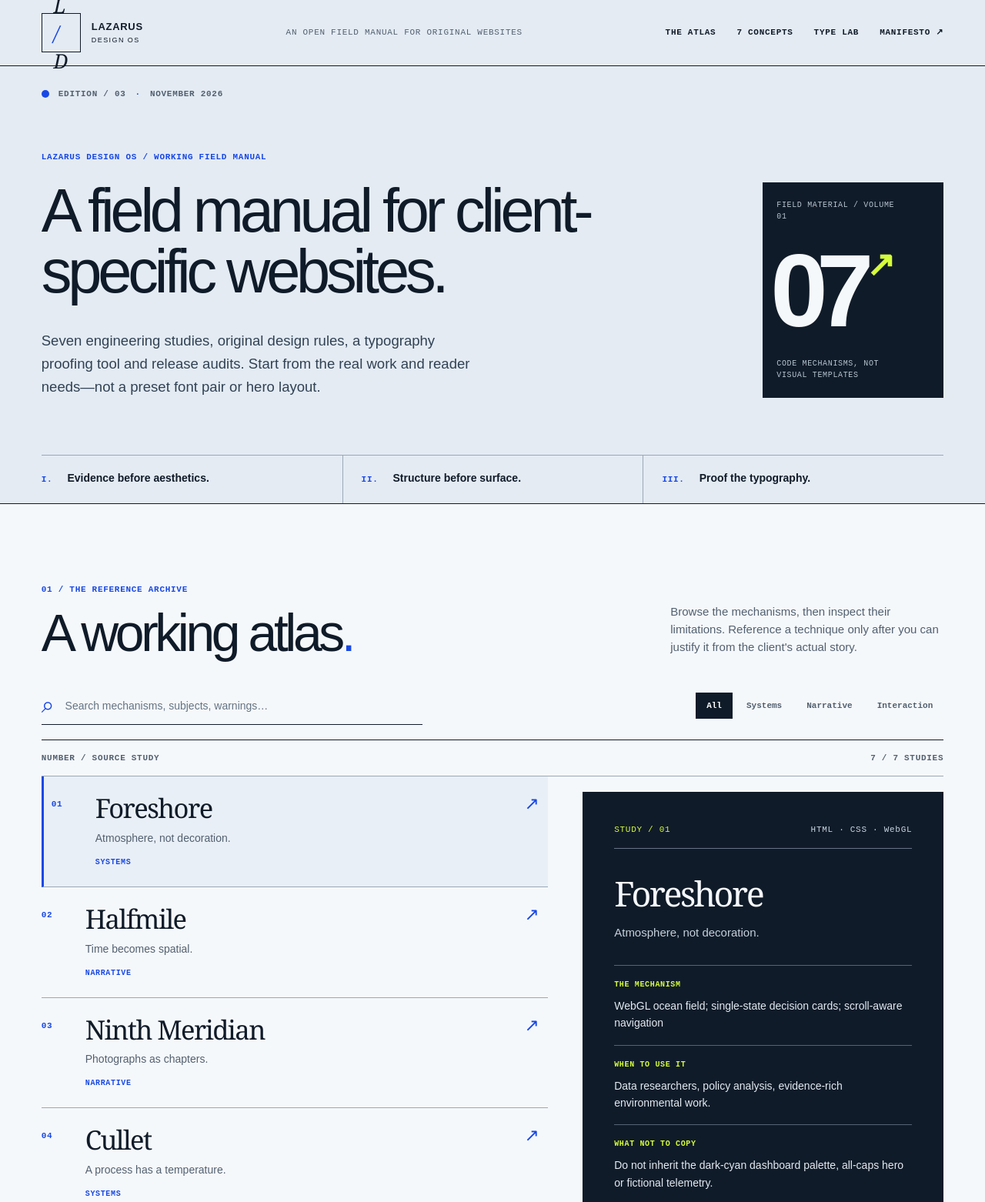
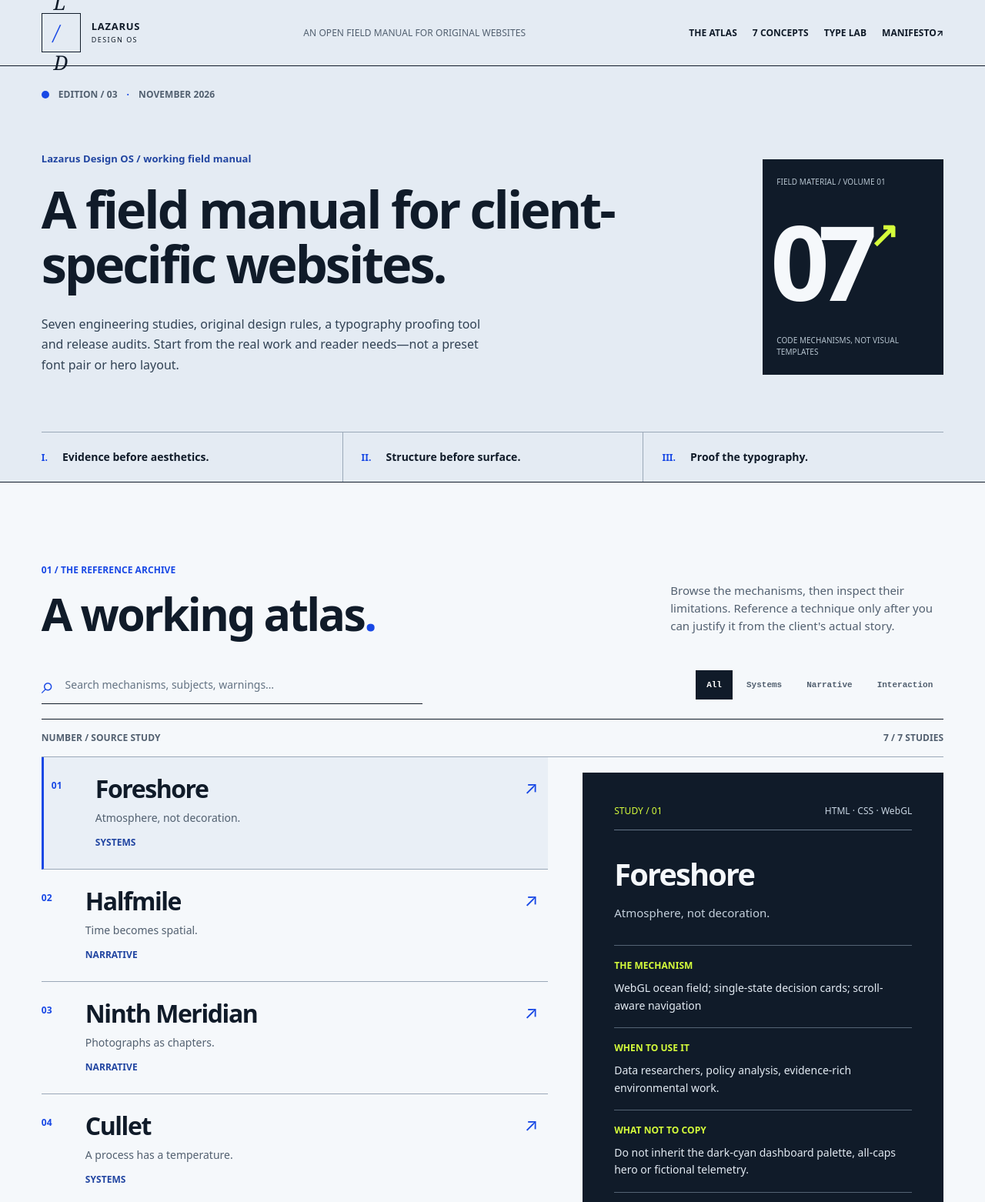
Before and after one commit to AzrielChoerulHakim/lazarus-design-os, a plain HTML site: page index.html in a window 1280 px wide. Shown: the top 1562 px of the page at 77% size. Drawn offline with Linux system fonts and the light colour scheme.

Commit message:
catalogue typography: replace pseudo-editorial serif/micro-mono defaults with legible task-led hierarchy

```diff
--- a/styles.css
+++ b/styles.css
@@ -1,7 +1,7 @@
 :root{--bg:#e4ebf3;--ink:#101b29;--mute:#526070;--line:#9aa8b8;--line-soft:#c0cbd6;--blue:#1848e5;--light:#f5f8fb;--signal:#d5fd3b;--pad:clamp(19px,4.2vw,76px)}
 *,*::before,*::after{box-sizing:border-box}
 html{scroll-behavior:smooth;scroll-padding-top:36px}
-body{margin:0;background:var(--bg);color:var(--ink);font-family:Arial,Helvetica,sans-serif;-webkit-font-smoothing:antialiased}
+body{margin:0;background:var(--bg);color:var(--ink);font-family:system-ui,-apple-system,BlinkMacSystemFont,'Segoe UI',Arial,sans-serif;font-size:16px;line-height:1.5;-webkit-font-smoothing:antialiased}
 a{color:inherit;text-decoration:none}
 button,input{font:inherit}
 button{cursor:pointer}
@@ -16,21 +16,21 @@ button{cursor:pointer}
 .slash{color:var(--blue)}
 .brand-text{font-weight:800;font-size:13px;letter-spacing:.055em;line-height:1.2}
 .brand-text span{font-weight:400;letter-spacing:.16em;font-size:9px}
-.nav-middle,.mast-nav nav,.statement-marker,.chapter-tag,.plate-top,.plate-bottom,.ax-index,.section-kicker,.archive-head,.study-num,.study-tag,.detail-index,.detail-label,.text-link,.footer-meta,.detail-link,.detail-context{font-family:'Courier New',Courier,monospace;font-size:11px;letter-spacing:.065em;line-height:1.5}
+.nav-middle,.mast-nav nav,.statement-marker,.chapter-tag,.plate-top,.plate-bottom,.ax-index,.section-kicker,.archive-head,.study-num,.study-tag,.detail-index,.detail-label,.text-link,.footer-meta,.detail-link,.detail-context{font-family:system-ui,-apple-system,sans-serif;font-size:12px;letter-spacing:.005em;line-height:1.5}
 .nav-middle{color:var(--mute);text-align:center}
-.mast-nav nav{display:flex;gap:27px;font-weight:bold;white-space:nowrap}
+.mast-nav nav{display:flex;gap:20px;font-weight:650;white-space:nowrap}.mast-nav nav a{min-height:44px;display:inline-flex;align-items:center}
 .mast-nav a:hover,.text-link:hover,.footer a:hover{color:var(--blue)}
 .statement{padding:28px var(--pad) 0;border-bottom:1px solid var(--ink)}
 .statement-marker{display:flex;align-items:center;gap:12px;font-weight:700;color:var(--mute)}
 .statement-marker>span:not(.signal){color:var(--blue)}
 .signal{width:10px;height:10px;background:var(--blue);border-radius:50%;display:inline-block}
 .statement-grid{display:grid;grid-template-columns:minmax(0,1fr) 235px;gap:55px;align-items:end;padding:65px 0 74px}
-.chapter-tag{margin:0 0 23px;text-transform:uppercase;color:var(--blue);font-weight:700}
+.chapter-tag{margin:0 0 19px;text-transform:none;color:#2145a1;font-weight:700;font-size:13px}
 h1,h2,h3,p{margin-top:0}
-h1,h2{font-weight:400;letter-spacing:-.065em}
-h1{font-size:clamp(47px,6.2vw,110px);line-height:.99;max-width:1120px;margin-bottom:36px}
-h1 em,h2 em{font-family:Georgia,'Times New Roman',serif;font-weight:400;letter-spacing:-.08em}
-.statement-copy{font-size:clamp(15px,1.45vw,19px);line-height:1.6;max-width:580px;color:#314254;margin:0}
+h1,h2{font-weight:650;letter-spacing:-.045em}
+h1{font-size:clamp(41px,5.2vw,83px);line-height:1.07;max-width:21ch;margin-bottom:30px;overflow-wrap:break-word}
+h1 em,h2 em{font-family:inherit;font-weight:inherit;letter-spacing:inherit;font-style:normal}
+.statement-copy{font-size:clamp(16px,1.2vw,18px);line-height:1.65;max-width:64ch;color:#314254;margin:0}
 .index-plate{background:var(--ink);color:var(--light);min-height:280px;padding:22px 18px;display:flex;flex-direction:column;justify-content:space-between}
 .plate-top,.plate-bottom{max-width:160px;color:#b6c4cf;font-size:10px}
 .index-value{font-size:134px;font-weight:bold;line-height:.8;letter-spacing:-.11em;margin-left:-8px}
@@ -42,7 +42,7 @@ h1 em,h2 em{font-family:Georgia,'Times New Roman',serif;font-weight:400;letter-s
 .library{padding:100px var(--pad) 120px;background:var(--light)}
 .section-kicker{color:var(--blue);font-weight:bold}
 .section-title{display:flex;align-items:end;justify-content:space-between;gap:36px;margin:0 0 36px}
-.section-title h2{font-size:clamp(47px,5.3vw,79px);line-height:.98;margin:16px 0 0}
+.section-title h2{font-size:clamp(40px,4.6vw,68px);line-height:1.08;margin:15px 0 0}
 .period{color:var(--blue)}
 .section-title>p{max-width:355px;margin:0 0 4px;color:var(--mute);line-height:1.55;font-size:15px}
 .controls{display:flex;gap:15px;align-items:center;justify-content:space-between;margin-bottom:19px;flex-wrap:wrap}
@@ -62,9 +62,9 @@ h1 em,h2 em{font-family:Georgia,'Times New Roman',serif;font-weight:400;letter-s
 .study-button:hover,.study-button[aria-current=true]{background:#e9eff6;padding-left:13px}
 .study-button[aria-current=true]{border-left:3px solid var(--blue);padding-left:10px}
 .study-num{padding-top:6px;font-weight:bold;color:var(--blue)}
-.study-title{display:block;font-family:Georgia,'Times New Roman',serif;font-size:clamp(27px,2.7vw,42px);line-height:1.12;letter-spacing:-.045em}
+.study-title{display:block;font-family:inherit;font-weight:650;font-size:clamp(25px,2.5vw,38px);line-height:1.16;letter-spacing:-.045em;overflow-wrap:break-word}
 .study-subtitle{display:block;font-size:14px;line-height:1.5;color:var(--mute);margin-top:9px}
-.study-tag{display:inline-block;margin-top:13px;color:var(--blue);font-weight:bold;font-size:10px;text-transform:uppercase}
+.study-tag{display:inline-block;margin-top:13px;color:#2145a1;font-weight:700;font-size:12px;text-transform:none}
 .study-arrow{font-size:23px;color:var(--blue)}
 .empty{padding:38px 6px;color:var(--mute);font-size:15px;line-height:1.6}
 .detail-shell{position:sticky;top:26px;margin-top:20px}
@@ -72,25 +72,25 @@ h1 em,h2 em{font-family:Georgia,'Times New Roman',serif;font-weight:400;letter-s
 .detail-top{display:flex;justify-content:space-between;gap:15px;border-bottom:1px solid #647487;padding-bottom:15px;margin-bottom:35px}
 .detail-index{color:var(--signal)}
 .detail-context{color:#c8d5e2;text-align:right}
-.detail h3{font-family:Georgia,serif;font-weight:400;font-size:clamp(37px,3.5vw,58px);letter-spacing:-.055em;line-height:1.03;margin-bottom:16px}
+.detail h3{font-family:inherit;font-weight:650;font-size:clamp(31px,3.1vw,47px);letter-spacing:-.045em;line-height:1.13;margin-bottom:16px;overflow-wrap:anywhere}
 .detail h3 em{color:var(--signal)}
 .detail-deck{color:#c4d0dc;line-height:1.6;font-size:15px;max-width:360px;margin-bottom:30px}
 .detail-field{border-top:1px solid #546374;padding:17px 0}
-.detail-label{display:block;color:var(--signal);margin-bottom:9px;font-weight:700;font-size:10px}
+.detail-label{display:block;color:var(--signal);margin-bottom:9px;font-weight:700;font-size:12px}
 .detail-value{font-size:14px;line-height:1.6;color:#e2eaf2;margin:0}
 .detail-link{display:inline-flex;margin-top:24px;background:var(--signal);color:var(--ink);padding:14px 17px;font-weight:bold;gap:20px}
 .detail-link:hover{background:white}
 .method{padding:88px var(--pad) 110px;border-top:1px solid var(--ink)}
 .method-body{display:grid;grid-template-columns:1.25fr .75fr;gap:clamp(35px,7vw,110px);padding-top:35px}
-.method h2{font-size:clamp(46px,5.6vw,83px);line-height:1.05}
+.method h2{font-size:clamp(42px,4.5vw,68px);font-weight:650;line-height:1.11;max-width:21ch}
 .method-copy{padding-top:8px}
 .method-copy p{font-size:16px;line-height:1.73;color:#394b5c}
 .text-link{display:inline-flex;gap:16px;border-bottom:2px solid var(--blue);padding:14px 0;margin-top:17px;font-weight:bold}
 .footer{background:var(--ink);color:var(--light);padding:50px var(--pad) 30px}
 .footer-brand{font-size:clamp(33px,5vw,75px);letter-spacing:-.065em;font-weight:bold;line-height:1}
 .footer-brand i{font-family:Georgia,serif;font-weight:400;color:var(--signal)}
-.footer-meta{display:flex;flex-wrap:wrap;justify-content:space-between;gap:16px;color:#bfcbd6;margin-top:60px;padding-top:19px;border-top:1px solid #586878;font-size:10px}
+.footer-meta{display:flex;flex-wrap:wrap;justify-content:space-between;gap:16px;color:#cbd6df;margin-top:60px;padding-top:19px;border-top:1px solid #586878;font-size:12px}
 @media(max-width:1050px){.nav-middle{display:none}.statement-grid{gap:20px;grid-template-columns:minmax(0,1fr) 195px}.index-plate{min-height:240px}.index-value{font-size:108px}}
 @media(max-width:820px){.mast-nav{min-height:76px}.statement-grid{display:block;padding:56px 0 40px}.index-plate{display:none}.axioms{grid-template-columns:1fr}.axioms>div,.axioms>div+div{border-left:0;padding:13px 0;border-top:1px solid var(--line)}.library{padding-top:66px;padding-bottom:75px}.section-title{display:block}.section-title>p{margin-top:22px}.archive-grid{grid-template-columns:1fr;gap:25px}.detail-shell{position:static;margin-top:0}.detail{min-height:auto}.method-body{grid-template-columns:1fr;gap:0}}
-@media(max-width:550px){.mast-nav{padding:13px var(--pad)}.brand{gap:10px}.brand-text{font-size:11px}.mast-nav nav{gap:13px;font-size:10px}.mast-nav nav a:first-child{display:none}.monogram{height:43px;width:43px;font-size:22px}h1{font-size:clamp(42px,11vw,68px)}.statement-copy{font-size:15px}.statement{padding-top:19px}.chapter-tag{margin-bottom:17px}.section-title h2{font-size:51px}.controls{display:block}.search-wrap{max-width:none}.filters{margin-top:16px;flex-wrap:wrap}.filters button{padding:11px 12px}.study-button{grid-template-columns:34px minmax(0,1fr) 19px;gap:7px}.study-title{font-size:30px}.detail{padding:27px 23px}.footer-meta{display:block}.footer-meta>*{display:block;margin-top:10px}}
+@media(max-width:550px){.mast-nav{padding:13px var(--pad)}.brand{gap:10px}.brand-text{font-size:11px}.mast-nav nav{gap:13px;font-size:10px}.mast-nav nav a:first-child,.mast-nav nav a:last-child{display:none}.monogram{height:43px;width:43px;font-size:22px}h1{font-size:clamp(42px,11vw,68px)}.statement-copy{font-size:15px}.statement{padding-top:19px}.chapter-tag{margin-bottom:17px}.section-title h2{font-size:51px}.controls{display:block}.search-wrap{max-width:none}.filters{margin-top:16px;flex-wrap:wrap}.filters button{padding:11px 12px}.study-button{grid-template-columns:34px minmax(0,1fr) 19px;gap:7px}.study-title{font-size:30px}.detail{padding:27px 23px}.footer-meta{display:block}.footer-meta>*{display:block;margin-top:10px}}
 @media(prefers-reduced-motion:reduce){html{scroll-behavior:auto}*,*::before,*::after{transition-duration:.01ms!important;animation-duration:.01ms!important}}
```
